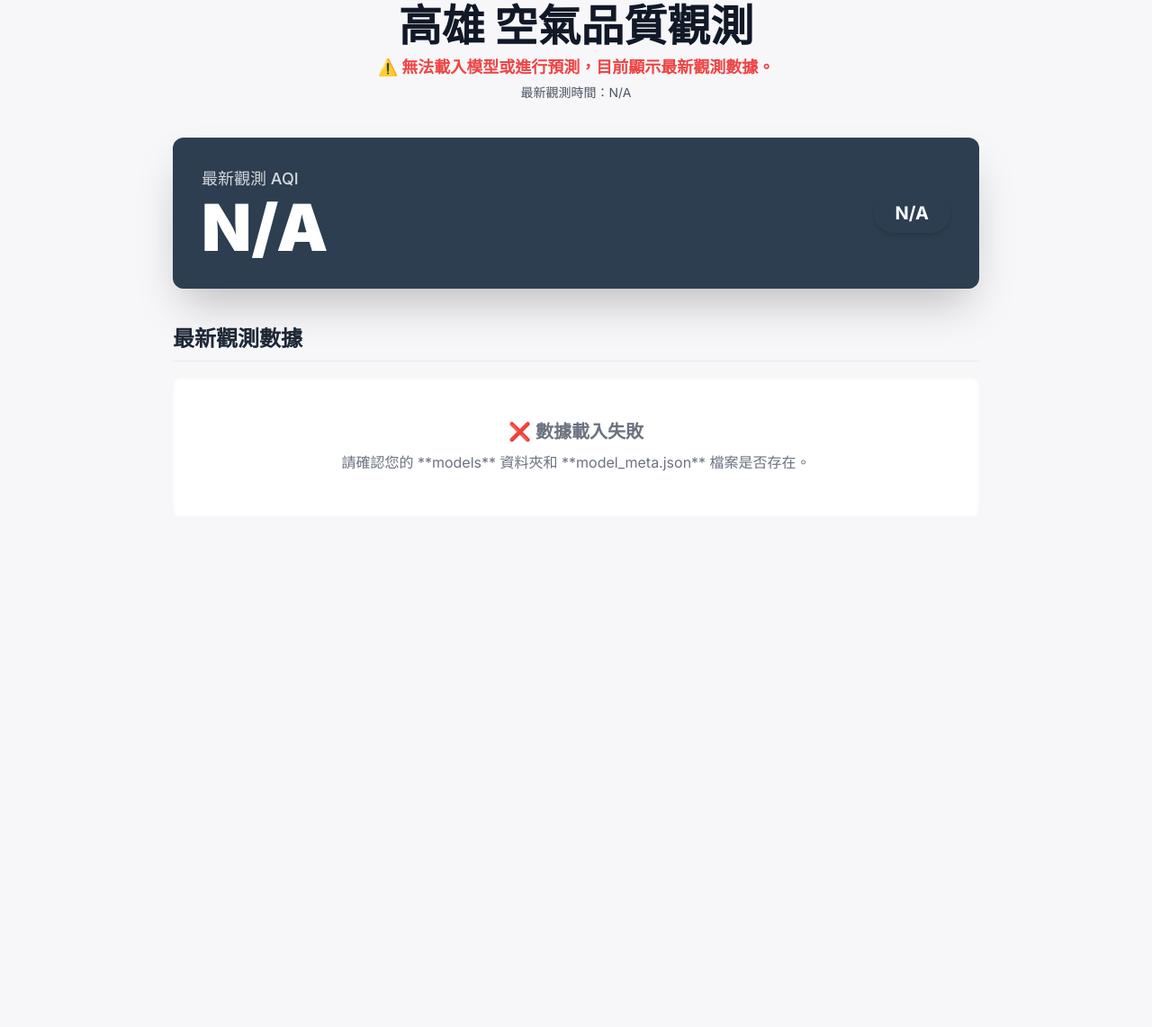
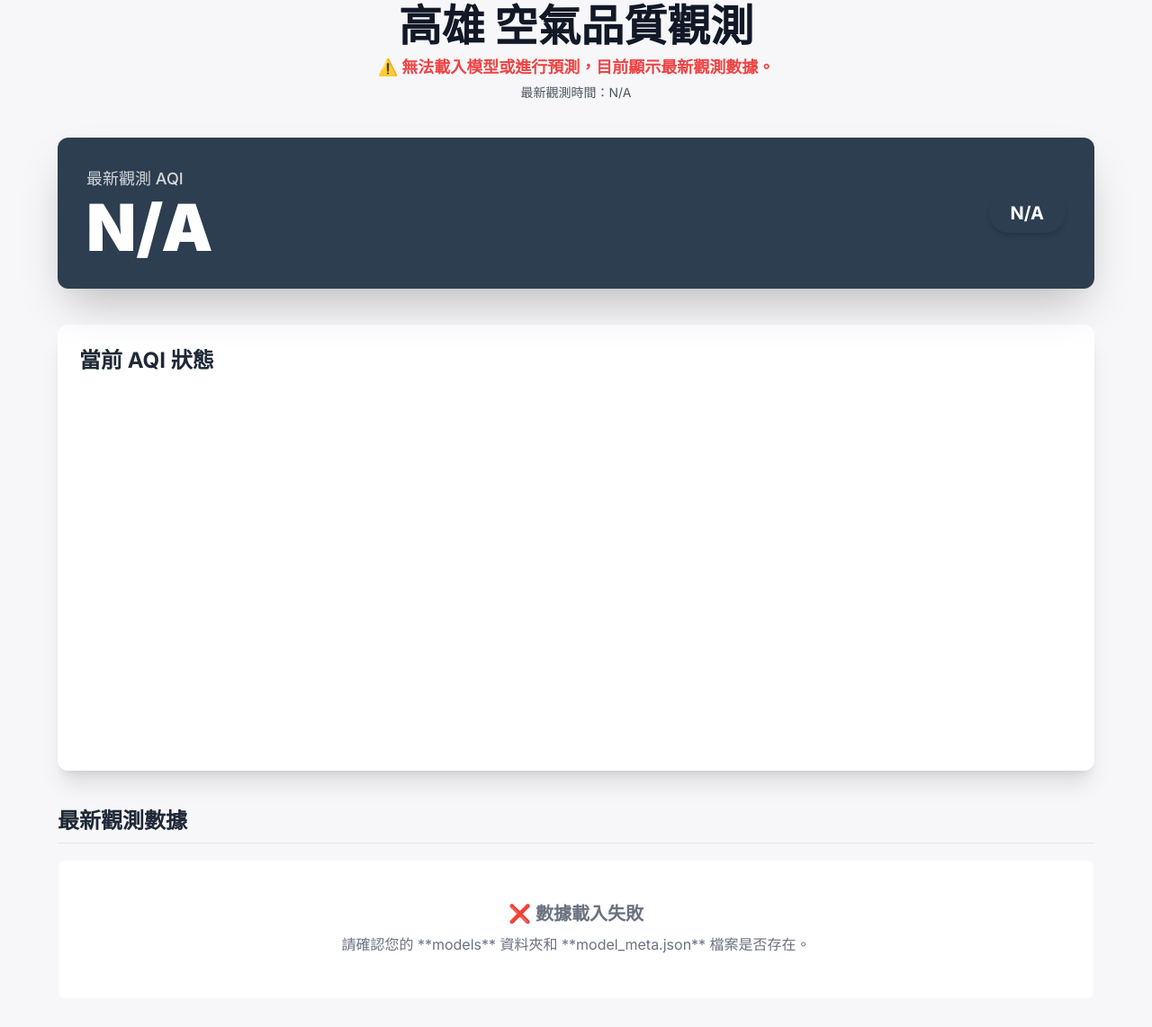
Before and after one commit to JLJYL/air-quality-predictor, a Flask app: page / in a window 1280 px wide. Shown: the part 27-1169 px from the top of the page at 90% size. Before the commit the page ends 551 px from the top, so only its background shows below. Run offline with Flask 3, Linux system fonts and the light colour scheme; data that the repository does not hold is empty; a map, chart or similar area stays blank; some libraries are stand-ins or nearby versions.

Commit message:
Update index.html

```diff
--- a/templates/index.html
+++ b/templates/index.html
@@ -5,34 +5,32 @@
     <meta name="viewport" content="width=device-width, initial-scale=1.0">
     <title>{{ city_name }} AQI 預測</title>
     <script src="https://cdn.tailwindcss.com"></script>
+    <script src="https://cdn.jsdelivr.net/npm/chart.js@4.4.0/dist/chart.umd.min.js"></script>
     <style>
-        /* 使用 Inter 字體以保持現代感和清晰度 */
         @import url('https://fonts.googleapis.com/css2?family=Inter:wght@100..900&display=swap');
         body {
             font-family: 'Inter', sans-serif;
-            background-color: #f7f7f9; /* Light grey background */
+            background-color: #f7f7f9;
         }
-        /* 針對不同 AQI 級別定義顏色 */
-        .aqi-50 { @apply bg-green-500; } /* Good */
-        .aqi-100 { @apply bg-yellow-500; } /* Moderate */
-        .aqi-150 { @apply bg-orange-500; } /* Unhealthy for Sensitive Groups */
-        .aqi-200 { @apply bg-red-600; } /* Unhealthy */
-        .aqi-300 { @apply bg-purple-700; } /* Very Unhealthy */
+        .aqi-50 { @apply bg-green-500; }
+        .aqi-100 { @apply bg-yellow-500; }
+        .aqi-150 { @apply bg-orange-500; }
+        .aqi-200 { @apply bg-red-600; }
+        .aqi-300 { @apply bg-purple-700; }
         .aqi-default { @apply bg-gray-400; }
 
-        /* 讓滾動條隱藏，但仍可滾動 */
         .scrollbar-hide {
-            -ms-overflow-style: none;  /* IE and Edge */
-            scrollbar-width: none;  /* Firefox */
+            -ms-overflow-style: none;
+            scrollbar-width: none;
         }
         .scrollbar-hide::-webkit-scrollbar {
-            display: none; /* Chrome, Safari and Opera */
+            display: none;
         }
     </style>
 </head>
 <body class="p-4 md:p-8 min-h-screen">
 
-    <div class="max-w-4xl mx-auto">
+    <div class="max-w-6xl mx-auto">
 
         <header class="text-center mb-10">
             <h1 class="text-4xl md:text-5xl font-extrabold text-gray-900 mb-2">
@@ -46,7 +44,6 @@
             <p class="text-lg text-red-500 font-bold">⚠️ 無法載入模型或進行預測，目前顯示最新觀測數據。</p>
             <p class="text-sm text-gray-600 mt-1">最新觀測時間：{{ current_obs_time }}</p>
             {% endif %}
-
         </header>
 
         <div id="maxAqiCard" class="shadow-2xl rounded-xl p-6 md:p-8 mb-10 text-white transition duration-500 transform hover:scale-[1.01] flex flex-col md:flex-row justify-between items-center"
@@ -79,6 +76,20 @@
                 {% else %}
                     非常不健康
                 {% endif %}
+            </div>
+        </div>
+
+        <!-- 新增折線圖區塊 -->
+        <div class="bg-white rounded-xl shadow-xl p-6 mb-10">
+            <h3 class="text-2xl font-bold text-gray-800 mb-4">
+                {% if not is_fallback %}
+                    AQI 趨勢圖
+                {% else %}
+                    當前 AQI 狀態
+                {% endif %}
+            </h3>
+            <div class="relative" style="height: 400px;">
+                <canvas id="aqiChart"></canvas>
             </div>
         </div>
 
@@ -124,11 +135,7 @@
     </div>
 
     <script>
-        // JavaScript 函數用於根據 AQI 數值動態套用顏色
-
-        /* 根據 AQI 數值返回對應的 Tailwind 類 */
         function getAqiColorClass(aqi) {
-            // 檢查是否為字串 "N/A" 或無效值
             if (aqi === "N/A" || isNaN(aqi) || aqi === null) return 'aqi-default';
             if (aqi <= 50) return 'aqi-50';
             if (aqi <= 100) return 'aqi-100';
@@ -137,13 +144,30 @@
             return 'aqi-300';
         }
 
+        function getAqiColor(aqi) {
+            if (aqi === "N/A" || isNaN(aqi) || aqi === null) return '#9CA3AF';
+            if (aqi <= 50) return '#10B981';
+            if (aqi <= 100) return '#EAB308';
+            if (aqi <= 150) return '#F97316';
+            if (aqi <= 200) return '#DC2626';
+            return '#7C3AED';
+        }
+
+        function getAqiBackgroundColor(aqi) {
+            if (aqi === "N/A" || isNaN(aqi) || aqi === null) return 'rgba(156, 163, 175, 0.1)';
+            if (aqi <= 50) return 'rgba(16, 185, 129, 0.1)';
+            if (aqi <= 100) return 'rgba(234, 179, 8, 0.1)';
+            if (aqi <= 150) return 'rgba(249, 115, 22, 0.1)';
+            if (aqi <= 200) return 'rgba(220, 38, 38, 0.1)';
+            return 'rgba(124, 58, 237, 0.1)';
+        }
+
         function updateAqiColors() {
             const maxAqiValue = document.getElementById('maxAqiValue').innerText.trim();
             const aqiStatusElement = document.getElementById('aqiStatus');
 
             const parsedAqi = parseInt(maxAqiValue);
 
-            // 更新主卡片狀態標籤顏色
             if (maxAqiValue !== "N/A" && !isNaN(parsedAqi)) {
                 aqiStatusElement.classList.add(getAqiColorClass(parsedAqi));
                 aqiStatusElement.classList.add('text-white');
@@ -152,8 +176,6 @@
                 aqiStatusElement.classList.add('text-white');
             }
 
-
-            // 更新列表中的小圓圈顏色
             document.querySelectorAll('[id^="aqi-badge-"]').forEach(badge => {
                 const aqi = badge.getAttribute('data-aqi');
                 const parsedAqi = parseInt(aqi);
@@ -167,8 +189,133 @@
             });
         }
 
-        // 頁面載入完成後執行
-        window.onload = updateAqiColors;
+        function createAqiChart() {
+            const predictions = {{ aqi_predictions | tojson | safe }};
+
+            if (!predictions || predictions.length === 0) {
+                return;
+            }
+
+            const labels = predictions.map(p => {
+                const time = p.time.split(' ')[1];
+                return time;
+            });
+
+            const data = predictions.map(p => {
+                const aqi = p.aqi;
+                return (aqi === "N/A" || isNaN(aqi)) ? null : parseInt(aqi);
+            });
+
+            const borderColors = data.map(aqi => getAqiColor(aqi));
+            const backgroundColors = data.map(aqi => getAqiBackgroundColor(aqi));
+
+            const ctx = document.getElementById('aqiChart').getContext('2d');
+
+            new Chart(ctx, {
+                type: 'line',
+                data: {
+                    labels: labels,
+                    datasets: [{
+                        label: 'AQI 數值',
+                        data: data,
+                        borderColor: '#3B82F6',
+                        backgroundColor: 'rgba(59, 130, 246, 0.1)',
+                        borderWidth: 3,
+                        fill: true,
+                        tension: 0.4,
+                        pointRadius: 5,
+                        pointBackgroundColor: borderColors,
+                        pointBorderColor: '#fff',
+                        pointBorderWidth: 2,
+                        pointHoverRadius: 7,
+                        segment: {
+                            borderColor: ctx => {
+                                const index = ctx.p0DataIndex;
+                                return borderColors[index] || '#3B82F6';
+                            }
+                        }
+                    }]
+                },
+                options: {
+                    responsive: true,
+                    maintainAspectRatio: false,
+                    plugins: {
+                        legend: {
+                            display: false
+                        },
+                        tooltip: {
+                            backgroundColor: 'rgba(0, 0, 0, 0.8)',
+                            padding: 12,
+                            titleFont: {
+                                size: 14,
+                                weight: 'bold'
+                            },
+                            bodyFont: {
+                                size: 13
+                            },
+                            callbacks: {
+                                label: function(context) {
+                                    const aqi = context.parsed.y;
+                                    let status = '';
+                                    if (aqi <= 50) status = '良好';
+                                    else if (aqi <= 100) status = '普通';
+                                    else if (aqi <= 150) status = '對敏感族群不健康';
+                                    else if (aqi <= 200) status = '不健康';
+                                    else status = '非常不健康';
+                                    return `AQI: ${aqi} (${status})`;
+                                }
+                            }
+                        }
+                    },
+                    scales: {
+                        y: {
+                            beginAtZero: true,
+                            grid: {
+                                color: 'rgba(0, 0, 0, 0.05)'
+                            },
+                            ticks: {
+                                font: {
+                                    size: 12
+                                }
+                            },
+                            title: {
+                                display: true,
+                                text: 'AQI 數值',
+                                font: {
+                                    size: 14,
+                                    weight: 'bold'
+                                }
+                            }
+                        },
+                        x: {
+                            grid: {
+                                display: false
+                            },
+                            ticks: {
+                                font: {
+                                    size: 11
+                                },
+                                maxRotation: 45,
+                                minRotation: 45
+                            },
+                            title: {
+                                display: true,
+                                text: '時間',
+                                font: {
+                                    size: 14,
+                                    weight: 'bold'
+                                }
+                            }
+                        }
+                    }
+                }
+            });
+        }
+
+        window.onload = function() {
+            updateAqiColors();
+            createAqiChart();
+        };
     </script>
 </body>
 </html>
```
